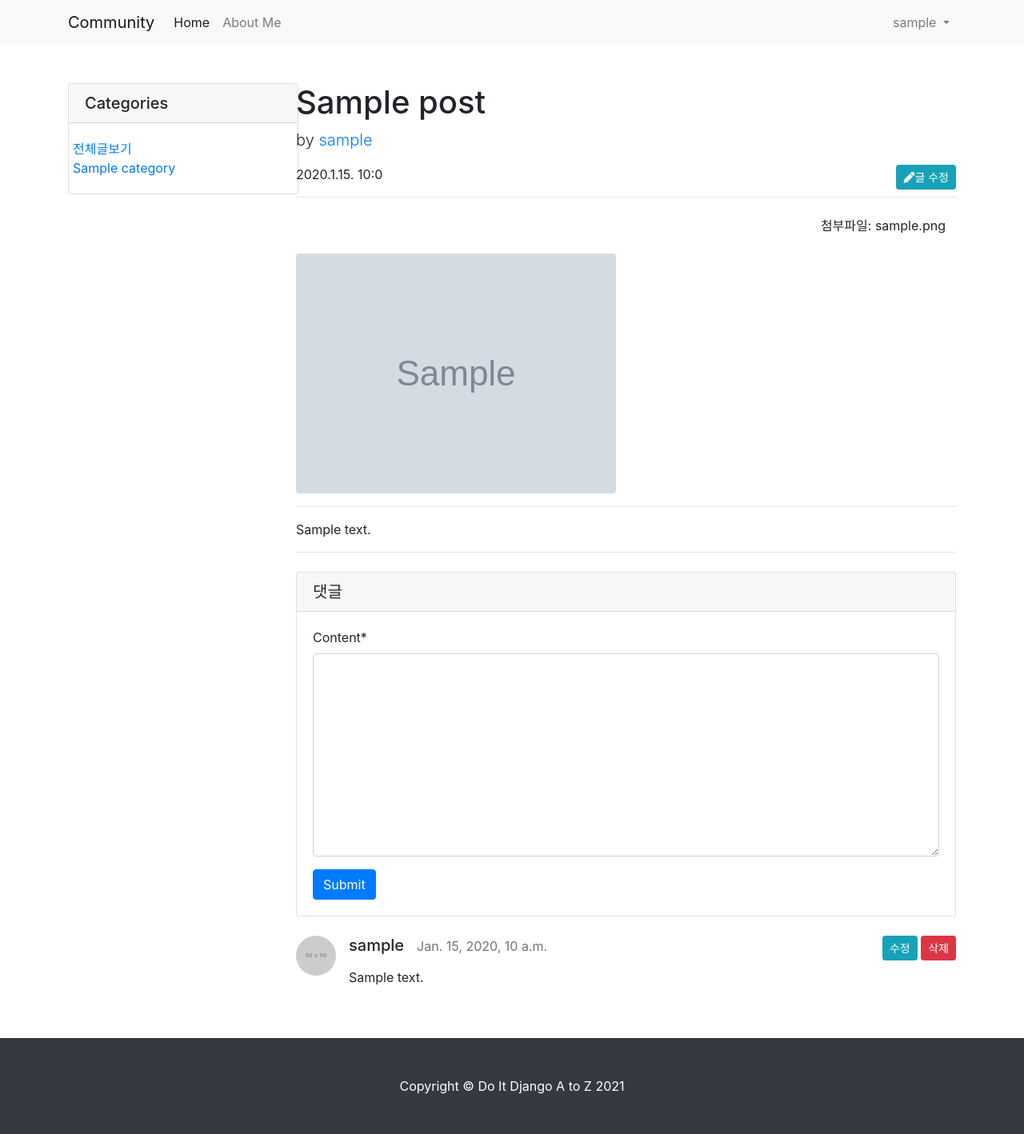
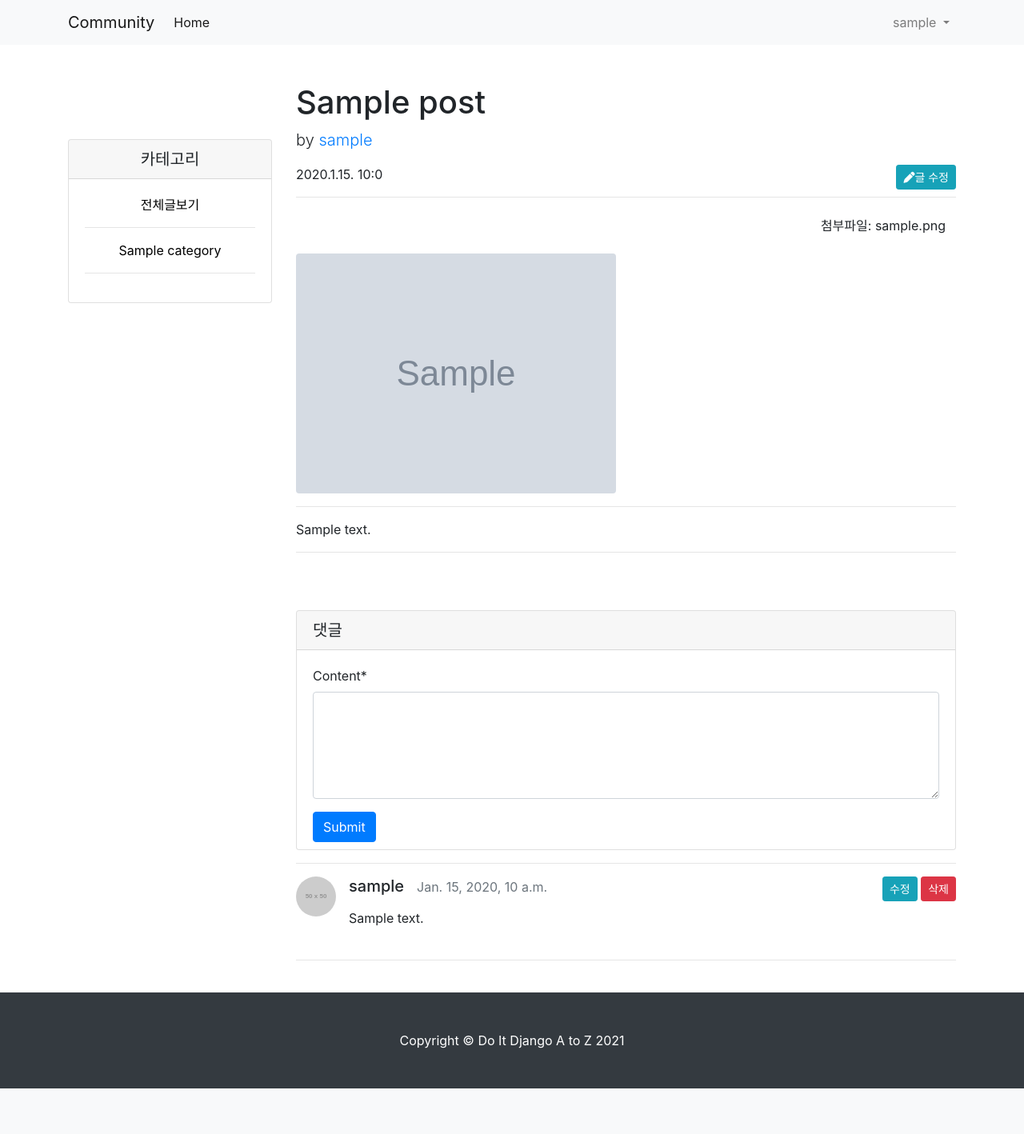
Before and after one commit to Y-oungfire/Django_project, a Django app: page /community/1/ in a window 1280 px wide. Shown: the whole page at 80% size. After the commit the page ends 1361 px from the top, so only its background shows below. Run offline with Django 4.2, Linux system fonts and the light colour scheme; a user stored in the database is signed in; tables that the repository leaves empty hold one stand-in row (values such as "Sample post"); grey boxes marked "Sample" are stand-in pictures; grey boxes labelled with a size stand in for pictures from a placeholder-image service; some libraries are stand-ins or nearby versions.

Commit message:
ui 수정

```diff
--- a/community/forms.py
+++ b/community/forms.py
@@ -2,9 +2,7 @@ from .models import Comment
 from django import forms
 
 class CommentForm(forms.ModelForm):
+    content = forms.CharField(label='Content', max_length=200, widget=forms.Textarea(attrs={'rows': 5, 'cols': 5}))
     class Meta:
         model = Comment
         fields = ('content',)
-        widgets = {
-            'message' : forms.Textarea(attrs={'class': 'form-control', 'rows': 3}),
-        }
--- a/community/templates/community/base.html
+++ b/community/templates/community/base.html
@@ -21,9 +21,6 @@
                 <ul class="navbar-nav">
                     <li class="nav-item active">
                         <a class="nav-link" href="/community">Home <span class="sr-only">(current)</span></a>
-                    </li>
-                    <li class="nav-item">
-                        <a class="nav-link" href="/about_me/">About Me</a>
                     </li>
                 </ul>
                 <ul class="navbar-nav ml-auto">
@@ -80,21 +77,26 @@
 
     <div class="container my-4">
         <div class="row">
+            <div class="col-md-8 col-lg-3">
             <div class="col-md-4 col-lg-3">
-
+                <h5>　</h5>
+                <h2>　</h2>
+            </div>
                 <!-- Categories Widget -->
-                <div class="card my-4" style="width: 18rem;" id="categories-card">
-                    <h5 class="card-header">Categories</h5>
+                <div class="card my-4 text-center" id="categories-card">
+                    <h5 class="card-header">카테고리</h5>
                     <div class="card-body">
-                        <div class="row">
-                            <ul class="list-unstyled mb-0">
+                        <div class="row;">
+                            <ul class="list-unstyled mb-12">
                                 <li>
-                                    <a href="/community">전체글보기</a>
+                                    <a href="/community" style="color: black;">전체글보기</a>
+                                    <hr/>
                                 </li>
                                 {% for category in categories %}
                                     <li>
-                                     <a class="text-center" href="{{ category.get_absolute_url }}">{{ category }}</a>
+                                     <a class="text-center" href="{{ category.get_absolute_url }}" style="color: black;">{{ category }}</a>
                                     </li>
+                                    <hr/>
                                 {% endfor %}
                             </ul>
                         </div>
@@ -105,13 +107,15 @@
             {% block main_area %}
             {% endblock %}
             </div>
-
-
         </div>
     </div>
 
+    <body class="d-flex flex-column min-vh-100">
+        <footer class="mt-auto"></footer>
+    </body>
+
     <!-- Footer -->
-    <footer class="py-5 bg-dark">
+    <footer class="footer mt-auto py-5 bg-dark">
         <div class="container">
             <p class="m-0 text-center text-white">
                 Copyright &copy; Do It Django A to Z 2021
--- a/community/templates/community/base_full_width.html
+++ b/community/templates/community/base_full_width.html
@@ -20,9 +20,6 @@
                 <ul class="navbar-nav">
                     <li class="nav-item active">
                         <a class="nav-link" href="/community">Home <span class="sr-only">(current)</span></a>
-                    </li>
-                    <li class="nav-item">
-                        <a class="nav-link" href="/about_me/">About Me</a>
                     </li>
                 </ul>
                 <ul class="navbar-nav ml-auto">
--- a/community/templates/community/post_detail.html
+++ b/community/templates/community/post_detail.html
@@ -34,15 +34,17 @@
         <hr>
     </div>
 
+    <h1>　</h1>
+
     <div id="comment-area">
         <!-- Comments Form -->
-        <div class="card my-4">
+        <div class="card" style="height: 300px;">
           <h5 class="card-header">댓글</h5>
           <div class="card-body">
               {% if user.is_authenticated %}
                   <form id="comment-form" method="Post" action="{{ post.get_absolute_url }}new_comment/">
                     {% csrf_token %}
-                    <div class="form-group">
+                    <div class="form-group" >
                      {{ comment_form | crispy }}
                     </div>
                       <button type="submit" class="btn btn-primary">Submit</button>
@@ -52,6 +54,8 @@
               {% endif %}
           </div>
         </div>
+
+        <hr/>
 
         {% if post.comment_set.exists %}
             {% for comment in post.comment_set.iterator %}
@@ -101,6 +105,7 @@
                           {% endif %}
                      </div>
                 </div>
+                <hr/>
             {% endfor %}
         {% endif %}
 
--- a/community/templates/community/post_list.html
+++ b/community/templates/community/post_list.html
@@ -1,10 +1,10 @@
 {% extends 'community/base.html' %}
 
 {% block main_area %}
+        <h5>　</h5>
         {% if user.is_authenticated %}
             <a class="btn btn-info btn-sm float-right" href="/community/create_post" role="button"><i class="fas fa-pen"></i>&nbsp;&nbsp;글쓰기</a>
         {% endif %}
-
 
                 <h1>커뮤니티</h1>
                 <table class="table table-hover" style="border:2px solid #000000;">
@@ -46,6 +46,7 @@
 
                   </ul>
                 </div>
+
                 <!-- Search Widget -->
                 <div class="card my-5">
                     <div class="input-group">
@@ -55,6 +56,7 @@
                         </span>
                     </div>
                 </div>
+
     <script>
         function searchPost(){
             let searchValue = document.getElementById('search-input').value.trim();
```
Also changed, not shown: _media/community/images/2022/06/20/ASCOOP.jpg (added).
